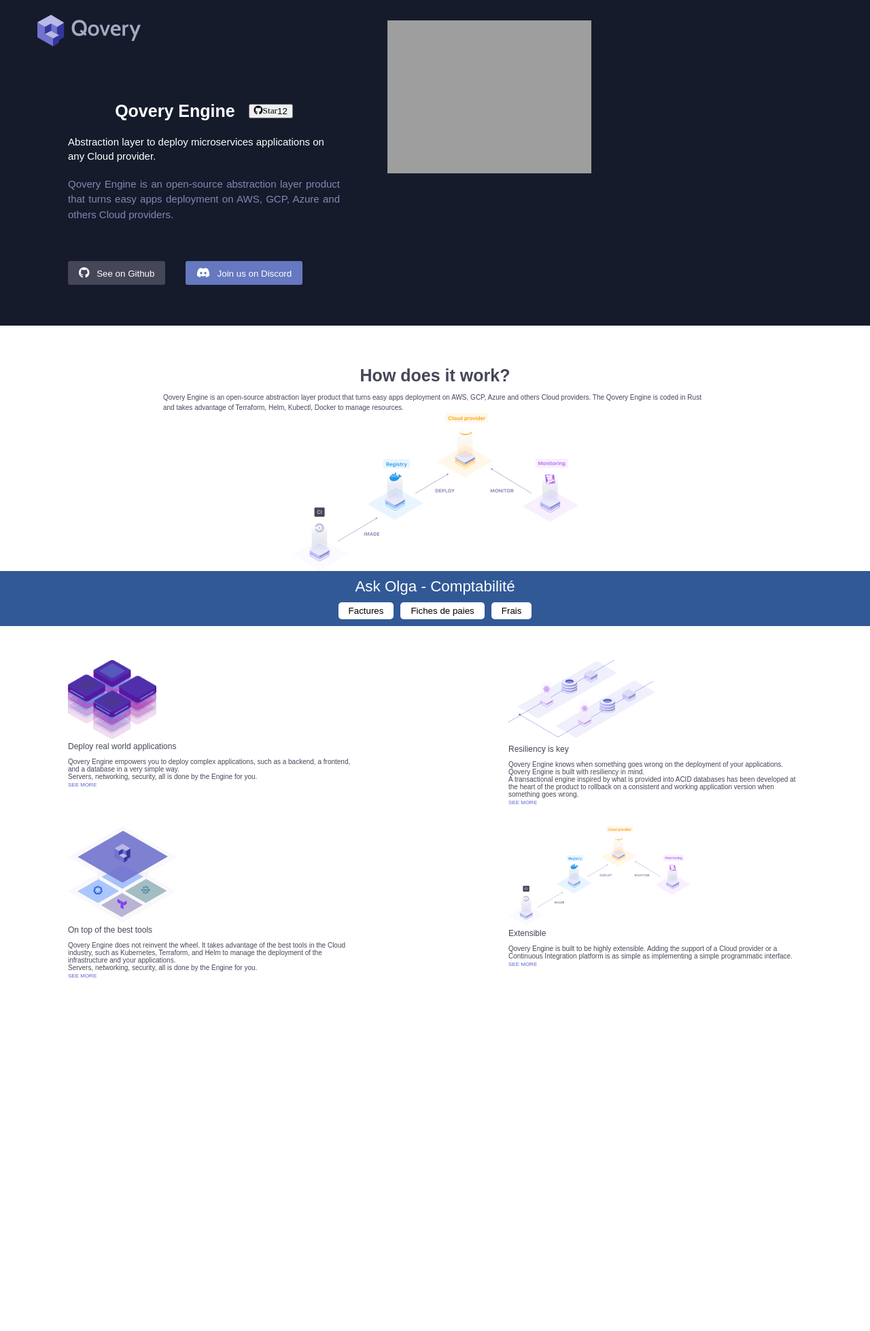
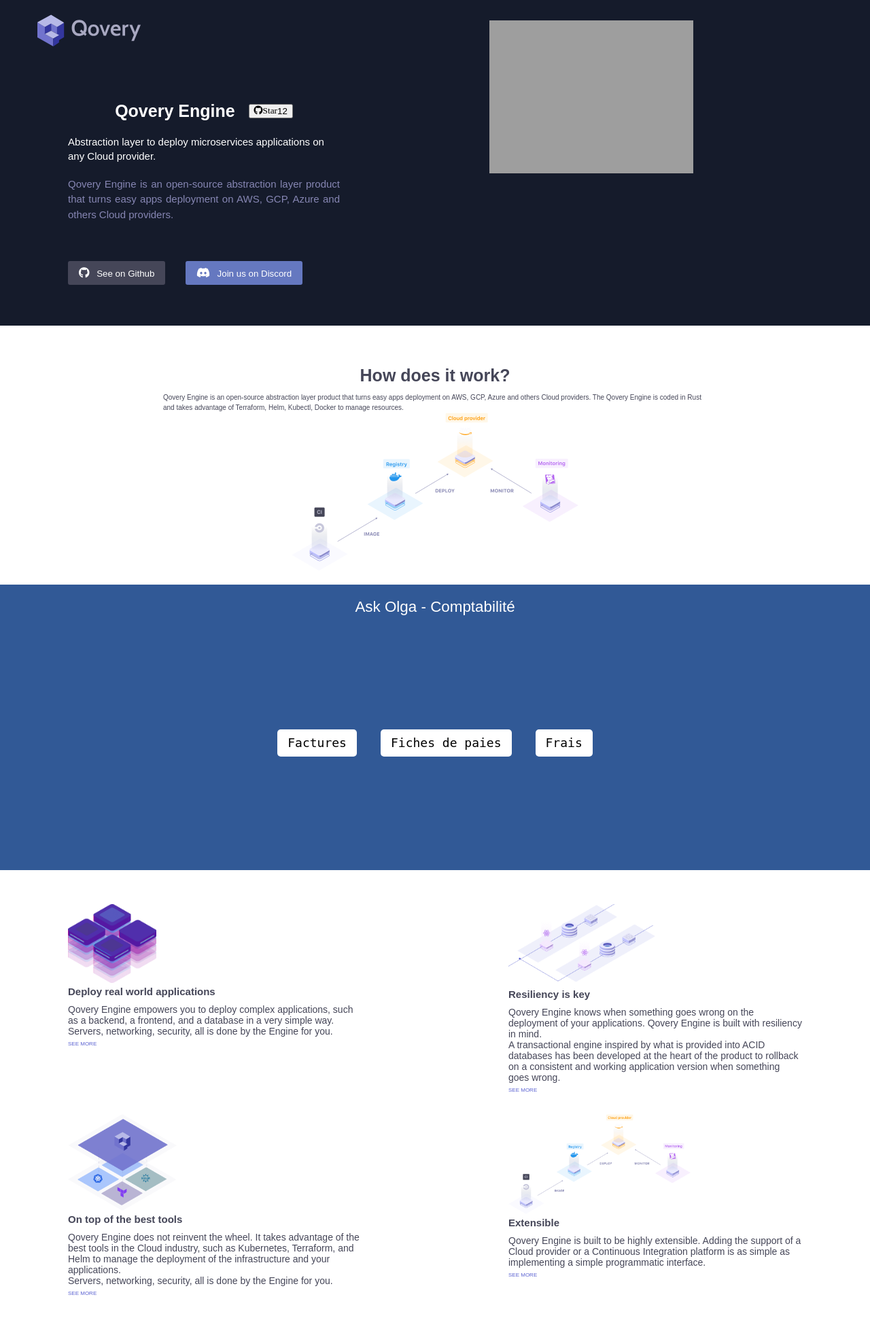
Before and after one commit to ivan-00/Integration_JELLYFICH, a PHP site: page / in a window 1280 px wide. Shown: the whole page at 68% size. Before the commit the page ends 1438 px from the top, so only its background shows below. Run offline with PHP 8.4, Linux system fonts and the light colour scheme; grey boxes are pictures that could not be loaded.

Commit message:
JS + Media quieres

```diff
--- a/Dossier exercies/projet/style.css
+++ b/Dossier exercies/projet/style.css
@@ -60,6 +60,9 @@ nav {
     margin-left: 10px;
 }
 /* header_img */
+.header_img {
+    margin-left: 150px;
+}
 .img_header {
     width: 75%;
     position: relative;
@@ -133,11 +136,11 @@ section.section_1 {
     display: flex;
     justify-content: center;
     flex-wrap: wrap;
+    padding-bottom: 20px;
 }
 .bloc-section_1 {
     width: 800px;
     margin-top: 60px;
-
 }
 .bloc_img_2 {
     width: 100%;
@@ -166,18 +169,20 @@ section.section_1 {
 .img_section {
     margin-left: center;
 }
+
 /* Section _2 */
 .section_2 {
     background-color: var(--BG_clear_bleu);
     display: flex;
     flex-wrap: wrap;
     padding: 10px;
+    height: 400px;
 }
 .bloc_section_2_h3 {
     width: 100%;
     color: white;
     font-size: 1.4rem;
-    margin-bottom: 10px;
+    margin: 10px;
 }
 .section_2 h3 {
     text-align: center;
@@ -192,10 +197,50 @@ section.section_1 {
     border: none;
     padding: 5px 15px;
     border-radius: 5px;
+    height: 40px;
+    font-size: 18px;
+    font-family: monospace;
+}
+.section_2_buttons button:focus {
+    background-color: var(--Text_bleu);
+    color: white;
+    font-weight: bold;
 }
 .section_2_buttons button:not(:last-child) {
-    margin-right: 10px;
+    margin-right: 35px;
 }
+/* Jonction js */
+.ul_js {
+    width: 100%;
+    display: flex;
+    flex-wrap: wrap;
+    margin: 30px 0px;
+}
+.number_compt_js {
+    width: 100%;
+    font-size: 20px;
+    text-align: center;
+    color: white;
+    margin-top: 10px;
+}
+.list_document {
+    color: white;
+    padding: 7px 0px;
+    width: 100%;
+    height: 30px;
+    text-align: center;
+}
+.list_document:hover{
+    background-color: rgb(21, 21, 39);
+    transition: .6s;
+    border-radius: 30px;
+}
+.list_document:nth-child(odd) {
+    background-color: rgb(66, 66, 109);
+    border-radius: 30px;
+}
+/* End Jonction */
+
     /* section_3 */
 .section_3 {
     display: flex;
@@ -209,12 +254,12 @@ section.section_1 {
 }
 .article_section_3 p {
     font-weight: 300;
-    font-size: 10px;
+    font-size: 14px;
     color: var(--Text_bleu);
 }
 .article_section_3 h4 {
-    font-weight: 500;
-    font-size: 12px;
+    font-weight: bold;
+    font-size: 15px;
     color: var(--Text_bleu);
     margin-bottom: 10px;
 }
@@ -223,6 +268,12 @@ section.section_1 {
     font-size: 8px;
     color: var(--Text_Link);
     text-decoration: none;
+}
+.article_section_3 a:hover {
+    color: rgb(119, 60, 60);
+    font-weight: bold;
+    font-size: 9px;
+    transition: .2s;
 }
 .article_section_3:nth-last-child(-n+2) {
     margin-top: 30px;
@@ -243,6 +294,14 @@ section.section_1 {
 .c {
     width: 62%;
 }
+/* footer */
+    footer {
+        background-color: var(--BG_clear_bleu);
+        display: flex;
+        flex-wrap: wrap;
+
+    }
+
 /* Smartphone */
 @media (min-width: 370px) and (max-width: 812px) {
     /* Header */
@@ -300,12 +359,12 @@ section.section_1 {
         font-size: 1.7rem;
     }
     .header_img {
-        margin-top: 30px;
+        margin: 0px;
         display: flex;
     }
     .img_header {
         margin-top: 0px;
-        left: auto;
+        padding-top: 40px;
     }
     /* Section 1  */
     .section_1 {
@@ -325,9 +384,14 @@ section.section_1 {
         width: 100%;
     }
     /* Section 2 */
-    .section_2 {
-        /* padding: 0; */
-    }
+.section_2_buttons button {
+    padding: 10px 20px;
+    height: auto;
+    font-size: 14px;
+}
+.section_2_buttons button:not(:last-child) {
+    margin-right: 10px;
+}
     /* Section 3 */
     .section_3 {
         padding: 5px 15px;
@@ -354,7 +418,6 @@ section.section_1 {
         width: 95%;
     }
     .btn_github i  {
-        display: none;
     }
 }
 /* Tablet */
```
